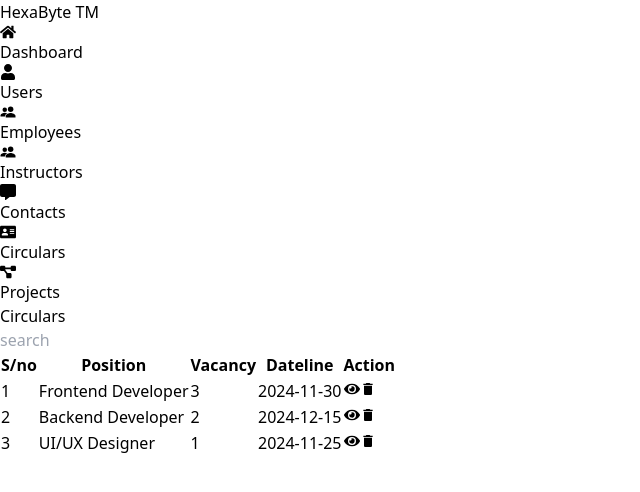
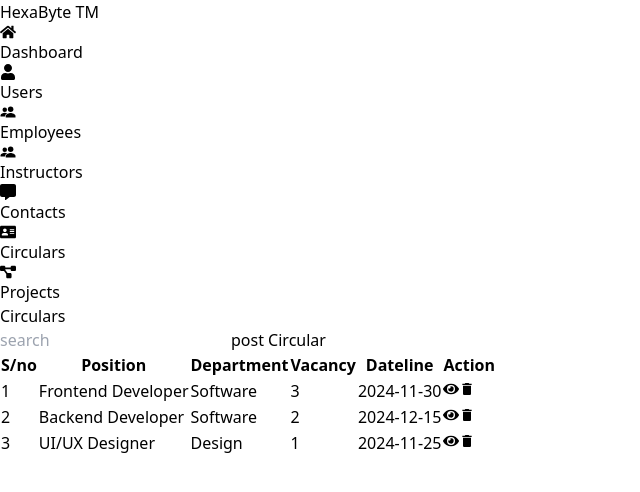
Before and after one commit to turzacse/HexaByte-Frontend, a React (Vite) app: page /admin/circular in a window 1280 px wide. Shown: the top 492 px of the page, without its empty margins (0-640 px from the left). Built offline with nearby package versions, Linux system fonts and the light colour scheme.

Commit message:
Fixing the issue

```diff
--- a/src/AdminPages/Emploee/Emploee.jsx
+++ b/src/AdminPages/Emploee/Emploee.jsx
@@ -46,8 +46,9 @@ const Emploee = () => {
     return (
         <div className="p-4">
             <h2 className="text-2xl font-bold uppercase text-[#123955] mb-4">Employees</h2>
-            <div className='mb-4'>
+            <div className='mb-4 flex justify-between items-center'>
                 <input type="text" className='px-2 py-2 rounded-md bg-gray-50 text-[#123955] md:w-[300px] w-full' name="search" placeholder='search' />
+                <button className='btn bg-[#3a5dc0] text-white px-4 py-2 rounded-lg'>ADD EMPLOYEE</button>
             </div>
             <div className="overflow-x-auto">
                 <table className="min-w-full bg-gray-50 border border-gray-300">
--- a/src/AdminPages/Instructor/Instructor.jsx
+++ b/src/AdminPages/Instructor/Instructor.jsx
@@ -58,8 +58,9 @@ const Instructor = () => {
     return (
         <div className="p-4">
             <h2 className="text-2xl font-bold uppercase text-[#123955] mb-4">Instructors</h2>
-            <div className='mb-4'>
+            <div className='mb-4 flex justify-between items-center'>
                 <input type="text" className='px-2 py-2 rounded-md bg-gray-50 text-[#123955] md:w-[300px] w-full' name="search" placeholder='search' />
+                <button className='btn uppercase bg-[#3a5dc0] text-white px-4 py-2 rounded-lg'>ADD Instructor</button>
             </div>
             <div className="overflow-x-auto">
                 <table className="min-w-full bg-gray-50 border border-gray-300">
--- a/src/AdminPages/JobCircular/JobCircular.jsx
+++ b/src/AdminPages/JobCircular/JobCircular.jsx
@@ -9,33 +9,43 @@ const JobCircular = () => {
             position: 'Frontend Developer',
             vacancy: 3,
             deadline: '2024-11-30',
+            department: 'Software'
         },
         {
             _id: '2',
             position: 'Backend Developer',
             vacancy: 2,
             deadline: '2024-12-15',
+            department: 'Software'
         },
         {
             _id: '3',
             position: 'UI/UX Designer',
             vacancy: 1,
             deadline: '2024-11-25',
+            department: 'Design'
         },
     ];
 
     return (
         <div className="p-4">
             <h2 className="text-2xl font-bold uppercase text-[#123955] mb-4">Circulars</h2>
-            <div className='mb-4'>
+            <div className='mb-4 flex justify-between items-center'>
                 <input type="text" className='px-2 py-2 rounded-md bg-gray-50 text-[#123955] md:w-[300px] w-full' name="search" placeholder='search' />
+                <button className='btn uppercase bg-[#3a5dc0] text-white px-4 py-2 rounded-lg'>post Circular</button>
             </div>
             <div className="overflow-x-auto">
                 <table className="min-w-full bg-gray-50 border border-gray-300">
+                    {/* <thead className="bg-[#658baf]">
+                        <tr>
+                            <td colSpan="6" className="px-4 text-center py-4">Yes</td>
+                        </tr>
+                    </thead> */}
                     <thead className="bg-[#658baf] pt-10 text-white">
                         <tr className='text-left'>
                             <th className="px-4 py-2 border-b">S/no</th>
                             <th className="px-4 py-2 border-b">Position</th>
+                            <th className="px-4 py-2 border-b">Department</th>
                             <th className="px-4 py-2 border-b">Vacancy</th>
                             <th className="px-4 py-2 border-b">Dateline</th>
                             <th className="px-4 py-2 border-b">Action</th>
@@ -46,6 +56,7 @@ const JobCircular = () => {
                             <tr key={job._id} className="">
                                 <td className="px-4 py-2 border-b">{index + 1}</td>
                                 <td className="px-4 py-2 border-b">{job.position}</td>
+                                <td className="px-4 py-2 border-b">{job.department}</td>
                                 <td className="px-4 py-2 border-b">{job.vacancy}</td>
                                 <td className="px-4 py-2 border-b">{job.deadline}</td>
                                 <td className="px-4 py-2 border-b space-x-2">
@@ -61,7 +72,7 @@ const JobCircular = () => {
                     </tbody>
                     <tfoot className="bg-[#658baf]">
                         <tr>
-                            <td colSpan="5" className="px-4 py-4"></td>
+                            <td colSpan="6" className="px-4 py-4"></td>
                         </tr>
                     </tfoot>
                 </table>
--- a/src/AdminPages/Project/Projects.jsx
+++ b/src/AdminPages/Project/Projects.jsx
@@ -30,8 +30,9 @@ const Projects = () => {
     return (
         <div className="p-4">
             <h2 className="text-2xl font-bold uppercase text-[#123955] mb-4">Projects</h2>
-            <div className='mb-4'>
+            <div className='mb-4 flex justify-between items-center'>
                 <input type="text" className='px-2 py-2 rounded-md bg-gray-50 text-[#123955] md:w-[300px] w-full' name="search" placeholder='search' />
+                <button className='btn uppercase bg-[#3a5dc0] text-white px-4 py-2 rounded-lg'>add project</button>
             </div>
             <div className="overflow-x-auto">
                 <table className="min-w-full bg-gray-50 border border-gray-300">
```
